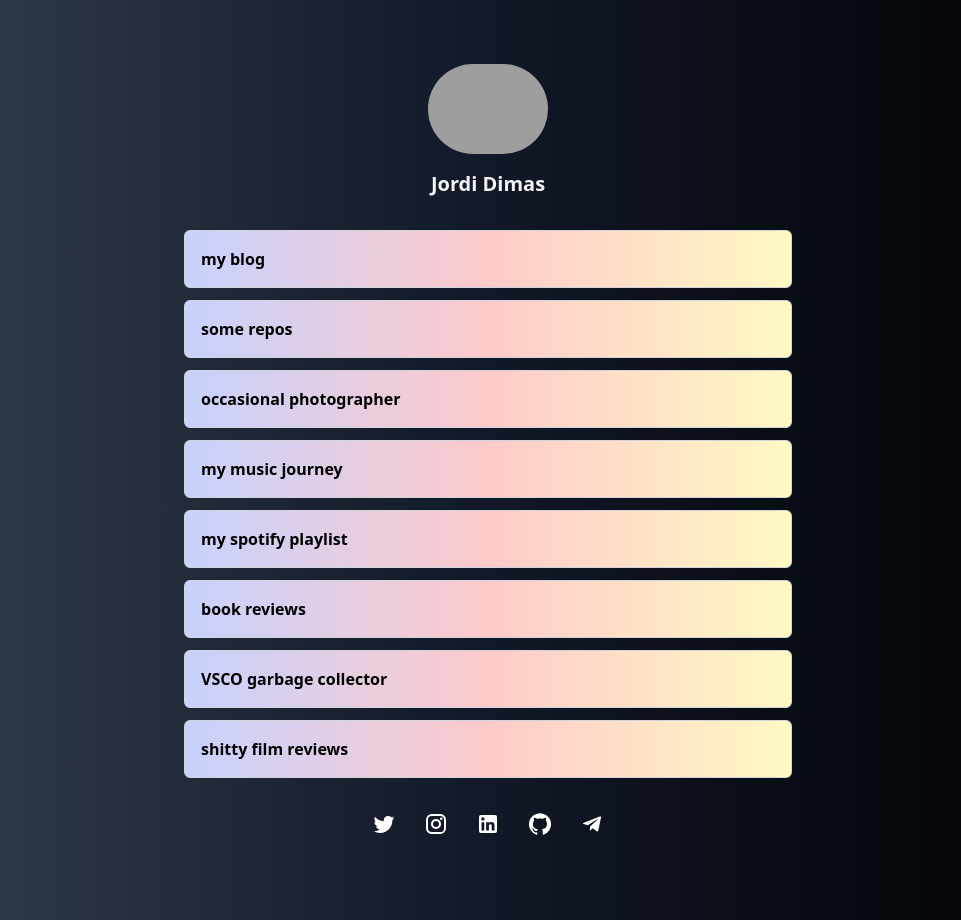
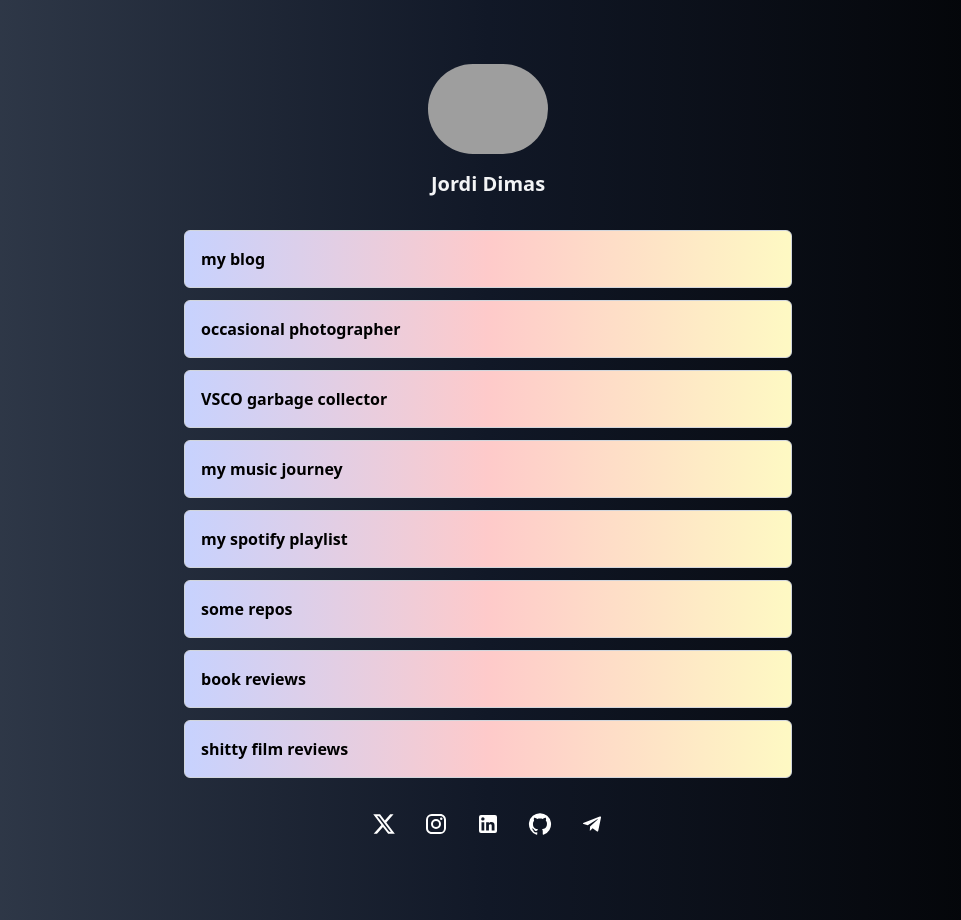
Before and after one commit to jordidimass/connect, a Next.js app: page / in a window 1280 px wide. Shown: the whole page, without its empty margins (152-1113 px from the left). Built offline with nearby package versions, Linux system fonts and the light colour scheme; grey boxes are pictures that could not be loaded.

Commit message:
changed order and x icon

```diff
--- a/data.json
+++ b/data.json
@@ -7,12 +7,12 @@
             "href": "https://jordidimass.com/"
         },
         {
-            "title": "some repos",
-            "href": "https://github.com/jordidimass?tab=repositories"
+            "title": "occasional photographer",
+            "href": "https://unsplash.com/@jordidimass"
         },
         {
-            "title": "occasional photographer",
-            "href": "https://unsplash.com/@jordidimass"
+            "title": "VSCO garbage collector",
+            "href": "https://vsco.co/jordidimas/gallery"
         },
         {
             "title": "my music journey",
@@ -23,12 +23,12 @@
             "href": "https://open.spotify.com/user/jordidimass/playlists"
         },
         {
+            "title": "some repos",
+            "href": "https://github.com/jordidimass?tab=repositories"
+        },
+        {
             "title": "book reviews",
             "href": "https://goodreads.com/jordidimass"
-        },
-        {
-            "title": "VSCO garbage collector",
-            "href": "https://vsco.co/jordidimas/gallery"
         },
         {
             "title": "shitty film reviews",
@@ -37,8 +37,8 @@
     ],
     "socials": [
         {
-            "title": "Twitter",
-            "href": "https://twitter.com/jordidimass"
+            "title": "X",
+            "href": "https://X.com/jordidimass"
         },
         {
             "title": "Instagram",
--- a/package.json
+++ b/package.json
@@ -15,7 +15,7 @@
     "@types/react-dom": "18.0.11",
     "eslint": "8.37.0",
     "eslint-config-next": "13.2.4",
-    "next": "13.2.4",
+    "next": "^13.5.6",
     "react": "18.2.0",
     "react-dom": "18.2.0",
     "typescript": "5.0.3"
--- a/pages/index.tsx
+++ b/pages/index.tsx
@@ -1,6 +1,6 @@
 import Image from 'next/image';
 import data from '../data.json';
-import TwitterIcon from '@mui/icons-material/Twitter';
+import XIcon from '@mui/icons-material/X';
 import GitHubIcon from '@mui/icons-material/GitHub';
 import LinkedInIcon from '@mui/icons-material/LinkedIn';
 import InstagramIcon from '@mui/icons-material/Instagram';
@@ -32,10 +32,10 @@ export default function Home() {
       ))}
       <div className="flex justify-center gap-7 w-full m-5 text-white">
         {data.socials.map((link) => {
-          if (link.href.includes('twitter')) {
+          if (link.href.includes('X')) {
             return (
               <a href={link.href} key={link.href} target="_blank" rel="noopener noreferrer">
-                <TwitterIcon className="w-10 h-10"/>
+                <XIcon className="w-10 h-10"/>
               </a>
             );
           }
```
Also changed, not shown: 1 other file (tests, documents, lock files or other folders).
